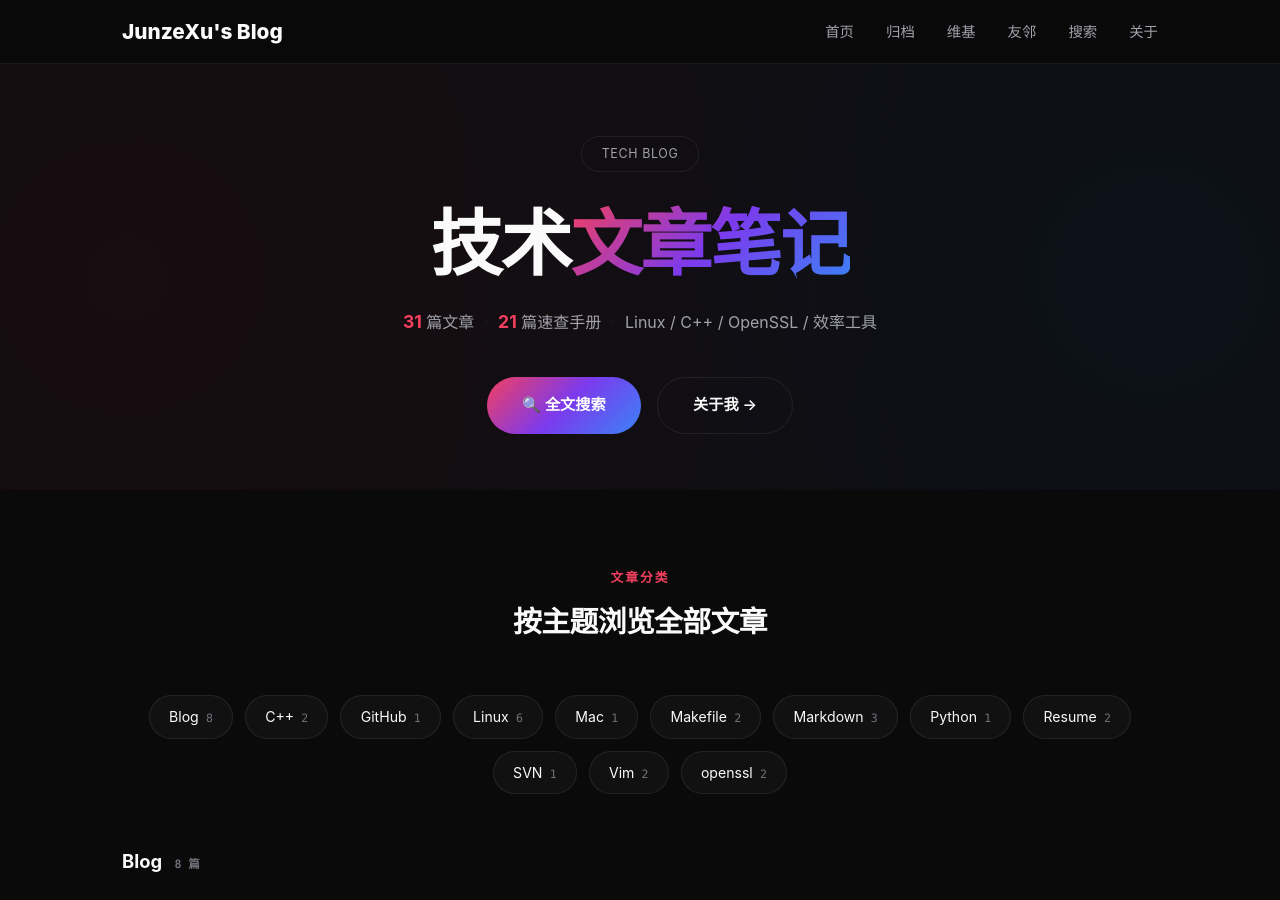
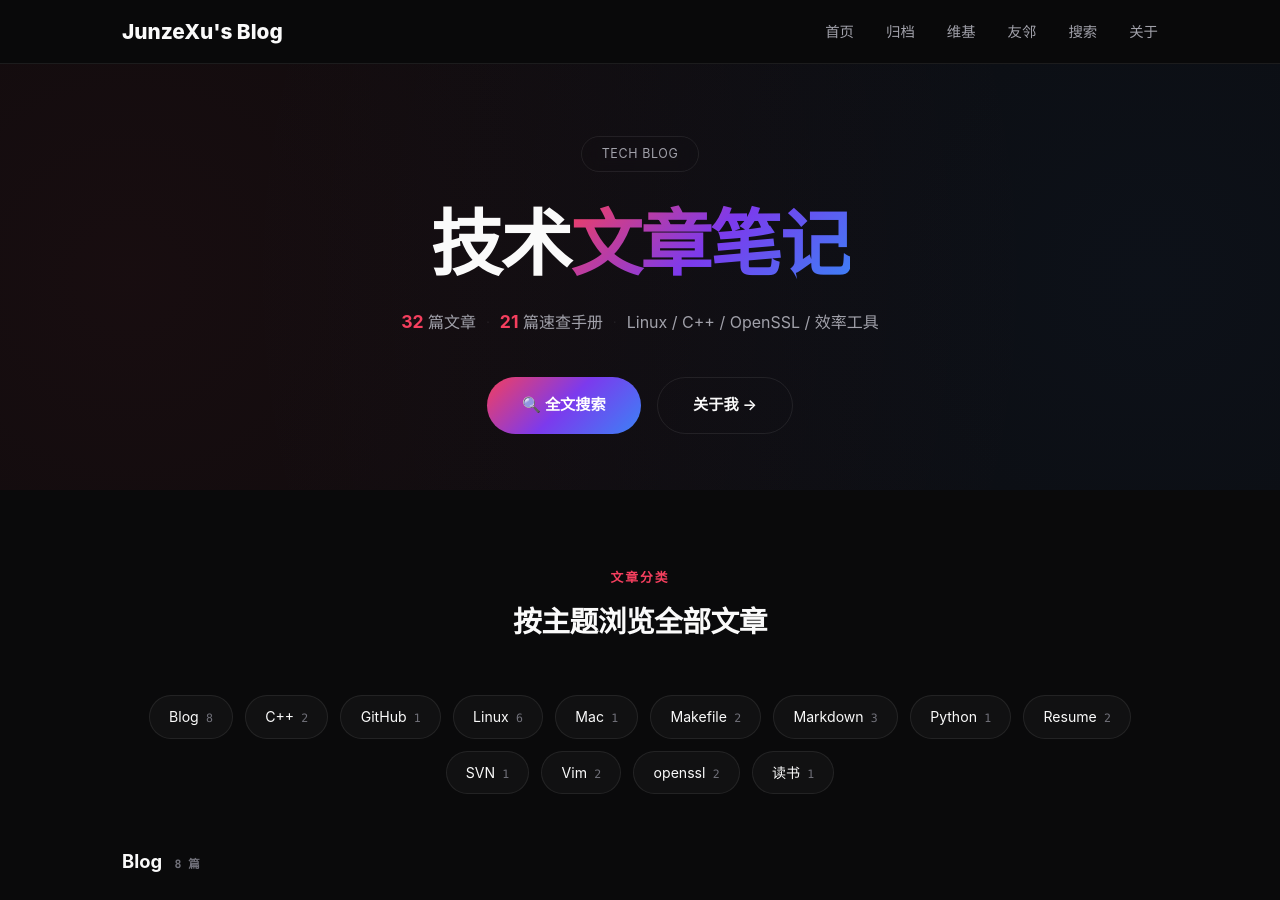
Before and after one commit to JKWrist/JKWrist.github.io, a Jekyll site: the page built from index.html, in a window 1280 px wide and 900 px high. Built offline with Jekyll 4.4.1, drawn with Linux system fonts in a browser that asks for light colours; the list of posts is cut into pages by our own code; comment, search, counter and statistics services are not loaded; some of the changed text lies outside the part shown.

Commit message:
新增读书笔记：穷查理宝典，归类到 Book 目录

```diff
--- a/_drafts/poor-charlies-almanack-note.md
+++ b/_posts/book/2026-10-08-poor-charlies-almanack-note.md
@@ -1,7 +1,7 @@
 ---
 layout: post
 title: 读书：穷查理宝典
-categories: Blog
+categories: 读书
 description: 穷查理宝典读书笔记。
 keywords: 穷查理宝典
 ---
```
Also changed, not shown: README.md.
